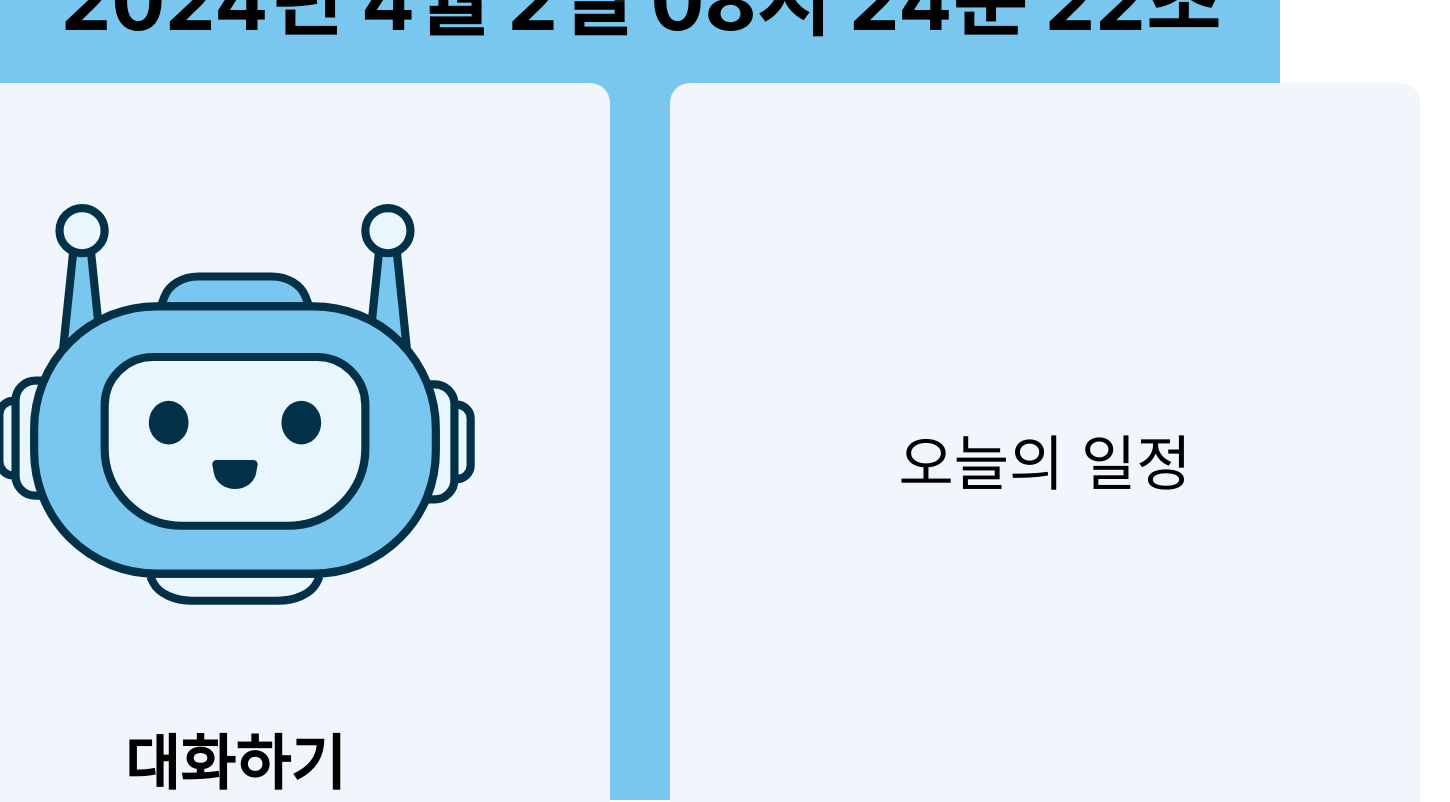
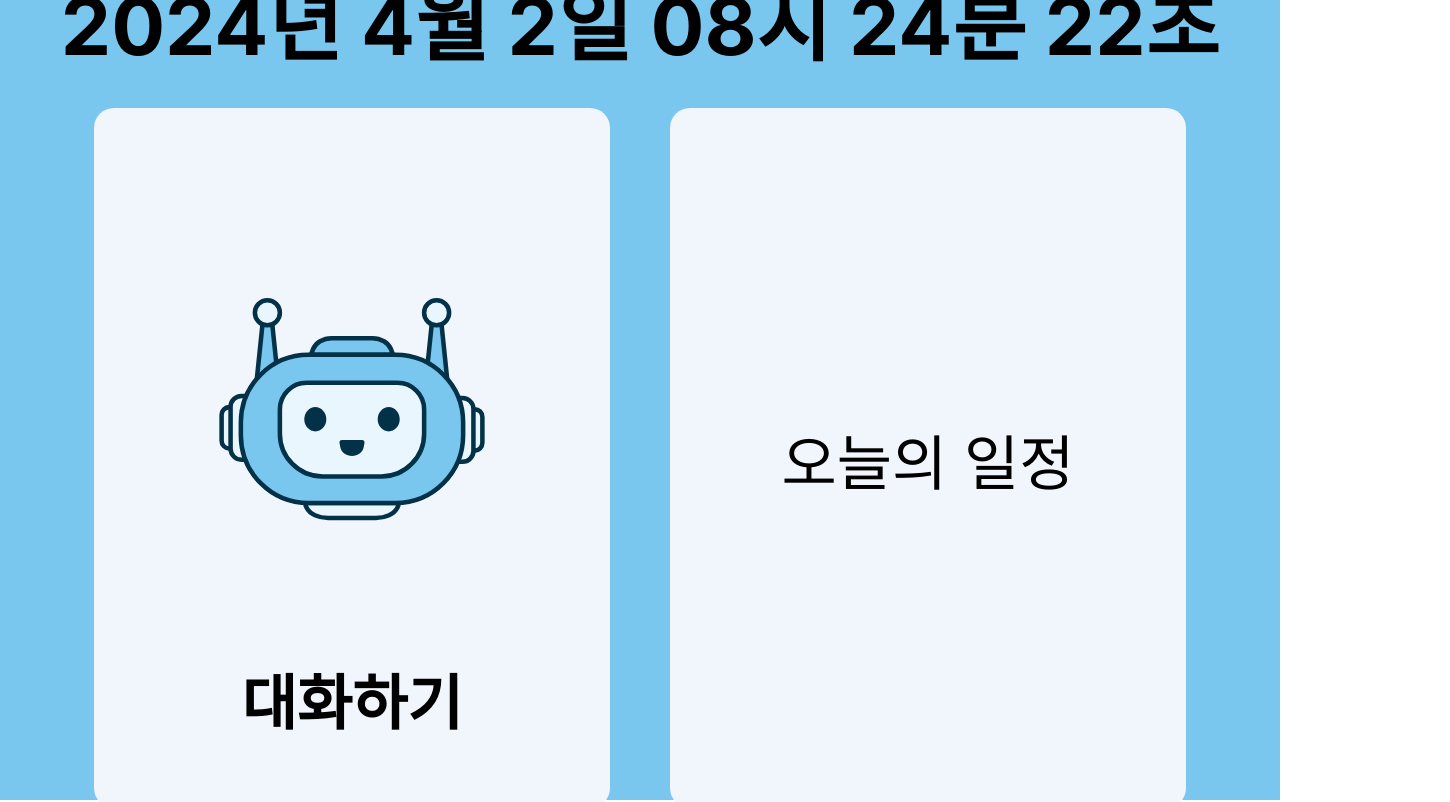
Before and after one commit to seong-hui/SEE-NEAR, a React (Create React App) app in the folder front/: page / in a window 1280 px wide. Shown: the top 802 px of the page, 1450 px wide, since content can reach past the window. Built offline with nearby package versions, Linux system fonts and the light colour scheme.

Commit message:
[FE] FEAT : 대화하기 버튼 클릭 시 해당 영역 커지는 효과#9

```diff
--- a/front/src/pages/MainPage.tsx
+++ b/front/src/pages/MainPage.tsx
@@ -5,6 +5,7 @@ import { currentTimer } from "@/utils/timerUtils";
 
 const MainPage = () => {
   const [timer, setTimer] = useState("0000년 00월 00일 00시 00분 00초");
+  const [isChatActive, setIsChatActive] = useState(false);
 
   useEffect(() => {
     const intervalId = setInterval(() => {
@@ -14,24 +15,30 @@ const MainPage = () => {
     return () => clearInterval(intervalId);
   }, []);
 
+  const onClickChatBtn = () => {
+    setIsChatActive(!isChatActive);
+  };
+
   return (
     <MainPageStyled>
       <CurrentTimeStyled>{timer}</CurrentTimeStyled>
       <ConstantBoxWapped>
-        <ContentBoxStyled>
+        <ContentBoxStyled onClick={onClickChatBtn} active={isChatActive}>
           <LogoImgStyled src={LogoImg} />
           <ContentTitle>대화하기</ContentTitle>
         </ContentBoxStyled>
-        <ContentBoxStyled>
-          <ScheduleTitle>오늘의 일정</ScheduleTitle>
-        </ContentBoxStyled>
+        {!isChatActive && (
+          <ContentBoxStyled>
+            <ScheduleTitle>오늘의 일정</ScheduleTitle>
+          </ContentBoxStyled>
+        )}
       </ConstantBoxWapped>
     </MainPageStyled>
   );
 };
 
 const MainPageStyled = styled.div`
-  width: 100vw;
+  width: 100%;
   height: 100vh;
   background-color: var(--point-color);
   display: flex;
@@ -47,11 +54,12 @@ const CurrentTimeStyled = styled.div`
 
 const ConstantBoxWapped = styled.div`
   display: flex;
+  width: 90%;
 `;
 
-const ContentBoxStyled = styled.div`
-  width: 650px;
-  height: 650px;
+const ContentBoxStyled = styled.div.withConfig({
+  shouldForwardProp: (prop) => prop !== "active",
+})<{ active?: boolean }>`
   background-color: var(--sub-color);
   border-radius: 20px;
   margin: 30px;
@@ -61,11 +69,26 @@ const ContentBoxStyled = styled.div`
   flex-direction: column;
   justify-content: center;
   align-items: center;
+  cursor: pointer;
+  transition: width 0.4s ease;
+  ${(props) =>
+    props.active &&
+    `
+    width: 90%;
+    height: 600px;
+  `}
+
+  ${(props) =>
+    !props.active &&
+    `
+    width: 50%;
+    height: 600px;
+  `}
 `;
 
 const LogoImgStyled = styled.img`
-  width: 600px;
-  height: 600px;
+  width: 80%;
+  height: 80%;
 `;
 
 const ScheduleTitle = styled.div`
```
